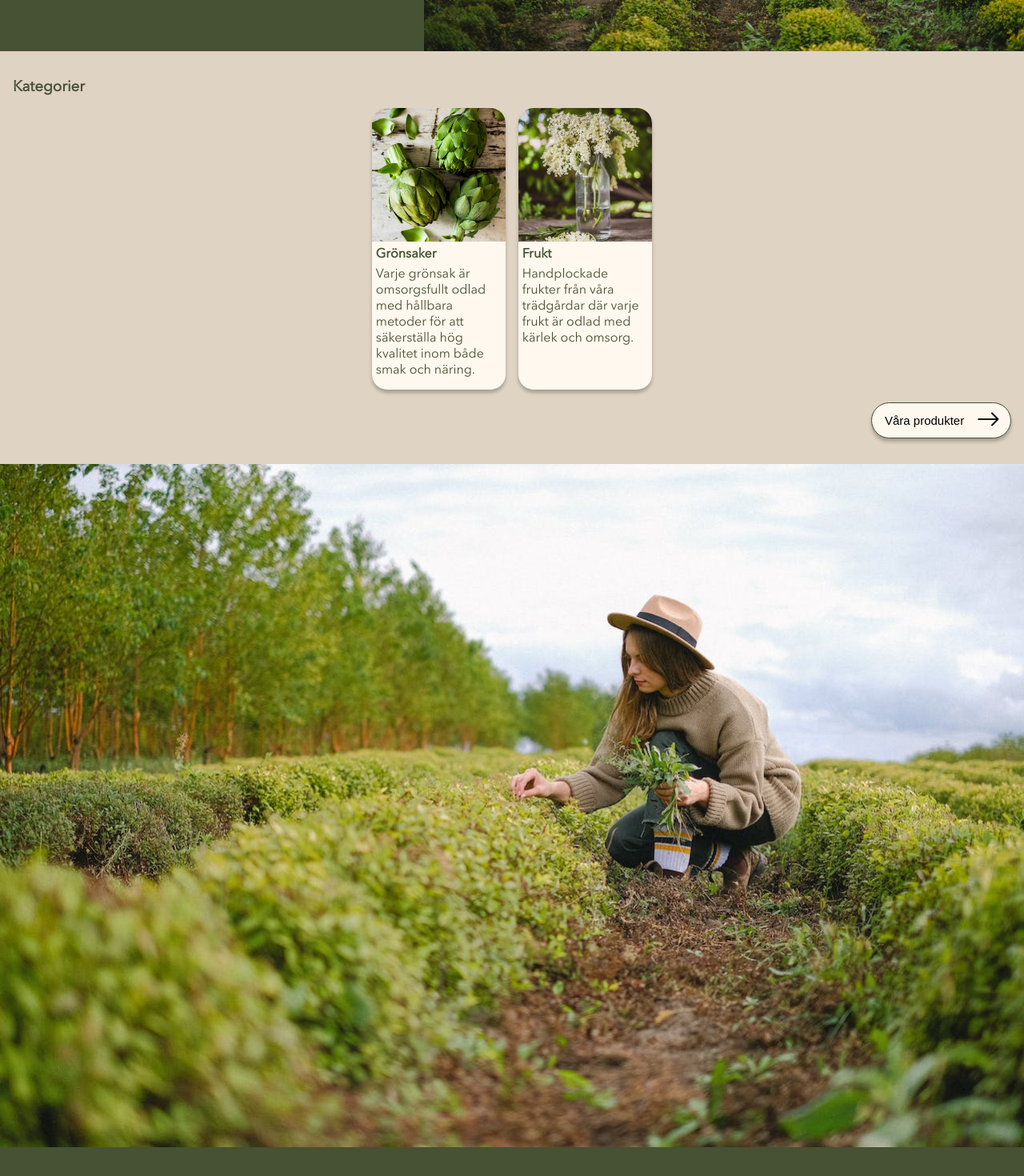
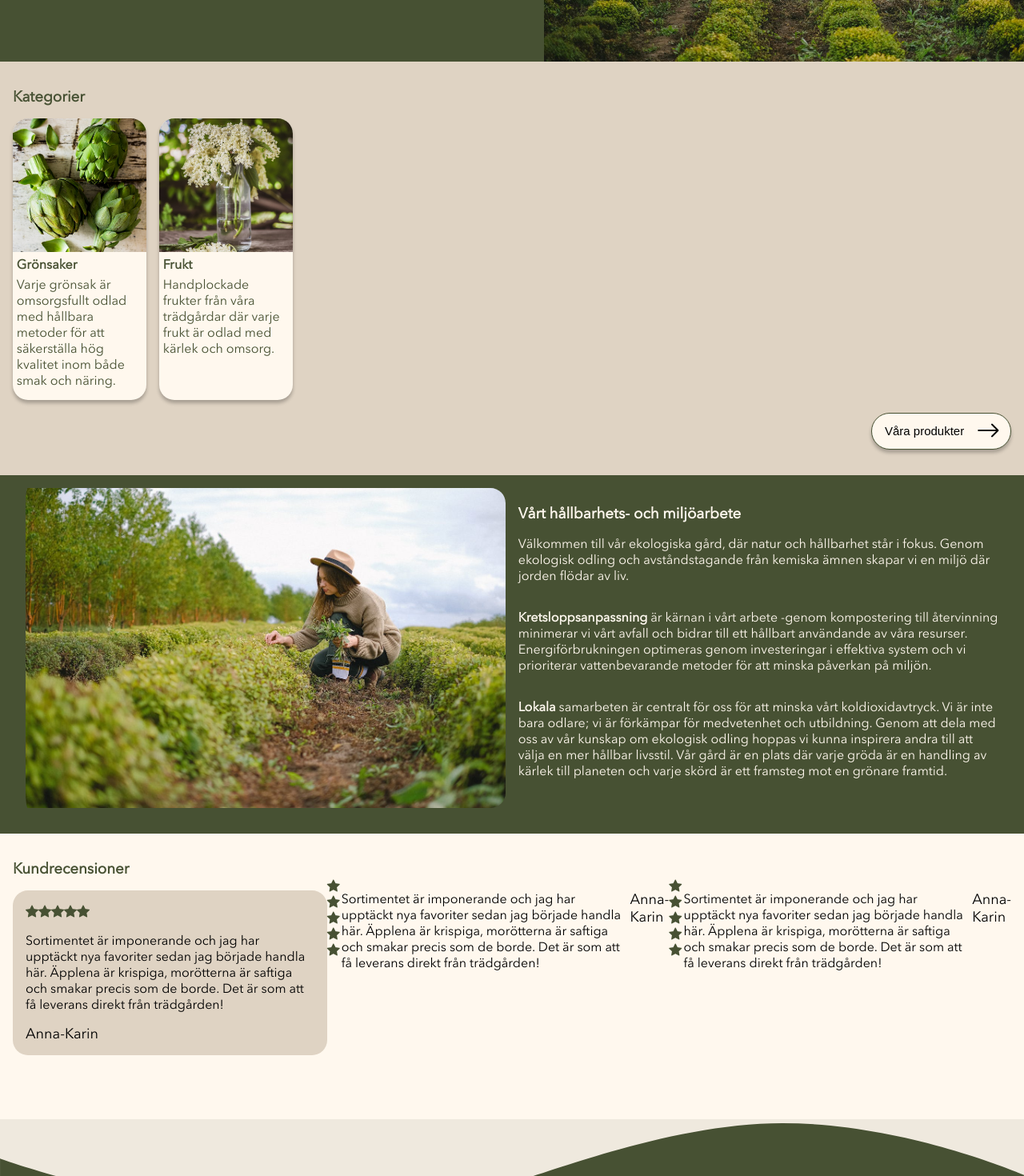
Before and after one commit to f1schhh/Grona-gardar, a Vue app: page / in a window 1280 px wide. Shown: the part 1160-2630 px from the top of the page at 80% size. Built offline with nearby package versions, Linux system fonts and the light colour scheme.

Commit message:
responsivity

```diff
--- a/src/views/HomeView.vue
+++ b/src/views/HomeView.vue
@@ -49,8 +49,13 @@ export default {
 }
 </script>
 
+
 <template>
   <article>
+
+    <!-- ======================================================
+     ===========================TOP============================
+     ==========================================================  -->
     <section class="main_top">
       <SearchBar></SearchBar>
       <div class="block_info">
@@ -68,6 +73,9 @@ export default {
       </div>
     </section>
 
+    <!-- ======================================================
+     ==========================SEASON==========================
+     ==========================================================  -->
     <section class="section_season">
       <div>
         <h3>I säsong</h3>
@@ -100,6 +108,9 @@ export default {
       </div>
     </section>
 
+    <!-- ======================================================
+     ==========================ABOUT===========================
+     ==========================================================  -->
     <section class="section_about">
       <div class="block_about">
         <h3>
@@ -115,11 +126,15 @@ export default {
       </div>
     </section>
 
+    <!-- ======================================================
+     ==========================CATEGORY========================
+     ==========================================================  -->
     <section>
       <div class="block_category">
         <h3>Kategorier</h3>
         <ul class="product_list category_flex">
           <li>
+            <router-link :to="{ path: `/product/vegetables` }">
               <div class="specific_product category_box">
                 <div class="img-wrapper">
                   <img src="../assets/media/Artichoke.jpg" alt="">
@@ -132,9 +147,11 @@ export default {
                   säkerställa hög kvalitet inom både smak och näring.
                 </p>
               </div>
+            </router-link>
           </li>
 
           <li>
+            <router-link :to="{ path: `/product/fruit` }">
               <div class="specific_product category_box">
                 <div class="img-wrapper">
                   <img src="../assets/media/Flowers.jpg" alt="">
@@ -147,8 +164,10 @@ export default {
                   odlad med kärlek och omsorg.
                 </p>
               </div>
+            </router-link>
           </li>
         </ul>
+
         <div class="div_button_more_products">
           <button class="button_more_products button_color" @click="goToProducts">Våra produkter<i
               class="bi bi-arrow-right"></i></button>
@@ -156,9 +175,12 @@ export default {
       </div>
     </section>
 
+    <!-- ======================================================
+     =======================ENVIRONMENT========================
+     ==========================================================  -->
     <section class="section_environment">
       <div class="block_environment">
-        <div>
+        <div class="environment_img_div">
           <img src="../assets/media/pexels-anna-shvets-5231085.jpg" alt="" class="img_environment">
         </div>
         <div class="text_environment">
@@ -189,10 +211,14 @@ export default {
       </div>
     </section>
 
+    <!-- ======================================================
+     ==========================REVIEWS=========================
+     ==========================================================  -->
     <section class="main_review">
       <h3>
         Kundrecensioner
       </h3>
+      <div class="review_flex">
         <div class="block_review">
           <div>
             <i class="bi bi-star-fill"></i>
@@ -210,6 +236,44 @@ export default {
             Anna-Karin
           </p>
         </div>
+
+        <div class="block_review block_review_desktop">
+          <div>
+            <i class="bi bi-star-fill"></i>
+            <i class="bi bi-star-fill"></i>
+            <i class="bi bi-star-fill"></i>
+            <i class="bi bi-star-fill"></i>
+            <i class="bi bi-star-fill"></i>
+          </div>
+          <p class="main_review_text">
+            Sortimentet är imponerande och jag har upptäckt nya favoriter sedan jag
+            började handla här. Äpplena är krispiga, morötterna är saftiga och smakar
+            precis som de borde. Det är som att få leverans direkt från trädgården!
+          </p>
+          <p class="review_signature">
+            Anna-Karin
+          </p>
+        </div>
+
+        <div class="block_review block_review_desktop">
+          <div>
+            <i class="bi bi-star-fill"></i>
+            <i class="bi bi-star-fill"></i>
+            <i class="bi bi-star-fill"></i>
+            <i class="bi bi-star-fill"></i>
+            <i class="bi bi-star-fill"></i>
+          </div>
+          <p class="main_review_text">
+            Sortimentet är imponerande och jag har upptäckt nya favoriter sedan jag
+            började handla här. Äpplena är krispiga, morötterna är saftiga och smakar
+            precis som de borde. Det är som att få leverans direkt från trädgården!
+          </p>
+          <p class="review_signature">
+            Anna-Karin
+          </p>
+        </div>
+      </div>
+
     </section>
 
   </article>
@@ -230,6 +294,7 @@ section {
   display: flex;
   flex-direction: column;
   align-items: center;
+  padding-bottom: 5rem;
 }
 
 .block_info {
@@ -237,8 +302,10 @@ section {
   padding: 1rem;
   border-radius: 19px;
   width: 80%;
+  max-width: 70rem;
   display: flex;
   flex-direction: column;
+  margin-top: 4rem;
 }
 
 .main_info_text {
@@ -258,7 +325,7 @@ section {
 
 .section_season {
   background-color: var(--dark-beige);
-  padding: 2rem 1rem 1rem 1rem;
+  padding: 2rem;
   display: flex;
 }
 
@@ -266,14 +333,19 @@ section {
   background-color: var(--light-beige);
 }
 
+.product_list {
+  display: flex;
+  flex-direction: row;
+  justify-content: center;
+}
+
 .product_information {
   display: flex;
   flex-direction: column;
   gap: 1rem;
   color: var(--dark-green);
-  padding: 2rem;
+  padding: 1rem;
   max-width: 9.5rem;
-  height: 4rem;
 }
 
 .product-text {
@@ -325,7 +397,7 @@ section {
 
 .about_img {
   object-fit: cover;
-  max-height: 500px;
+  max-height: 400px;
 }
 
 .block_category {
@@ -370,19 +442,22 @@ section {
 .section_environment {
   background-color: var(--dark-green);
   padding-top: 0;
+  display: flex;
+  flex-direction: column;
 }
 
 .block_environment {
+  padding: 1rem;
+  padding-top: 0;
   display: flex;
   flex-direction: column;
   justify-content: center;
+  align-items: center;
   color: var(--light-beige);
 }
 
 .img_environment {
-  width: 100%;
-  height: auto;
-  padding-bottom: 1rem;
+  max-height: 240px;
 }
 
 .text_environment {
@@ -412,6 +487,15 @@ section {
   margin: auto;
   margin-top: 1rem;
   margin-bottom: 3rem;
+}
+
+.review_flex {
+  display: flex;
+  flex-direction: row;
+}
+
+.block_review_desktop {
+  display: none;
 }
 
 .main_review_text {
@@ -446,4 +530,59 @@ section {
     display: none;
   }
 }
+
+@media screen and (min-width: 370px) {
+  .product_list {
+    justify-content: flex-start;
+  }
+
+}
+
+@media screen and (min-width: 700px) {
+  .section_environment {
+    padding-top: 0;
+    display: flex;
+    flex-direction: row;
+  }
+
+  .block_environment {
+    padding: 1rem;
+    display: flex;
+    flex-direction: row;
+    justify-content: center;
+    color: var(--light-beige);
+  }
+
+  .environment_img_div {
+    display: flex;
+    align-items: center;
+  }
+
+  .text_environment {
+    display: flex;
+    flex-direction: column;
+  }
+
+  .block_review_desktop {
+    display: contents;
+  }
+}
+
+@media screen and (min-width: 700px) and (max-width: 993px) {
+  .img_environment {
+    object-fit: scale-down;
+    max-height: 250px;
+    border-radius: 19px;
+    padding-left: 1rem;
+  }
+}
+
+@media screen and (min-width: 994px) {
+  .img_environment {
+    object-fit: scale-down;
+    max-height: 400px;
+    border-radius: 19px;
+    padding-left: 1rem;
+  }
+}
 </style>
```
Lines whose indentation alone changed are shown as unchanged.
